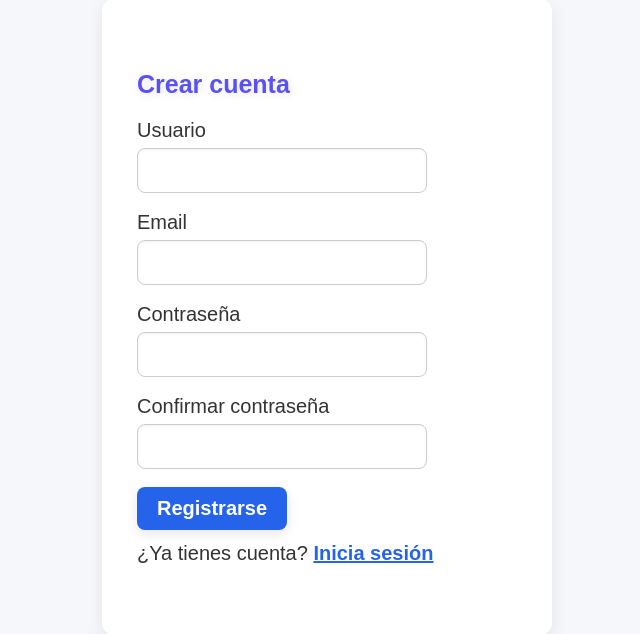
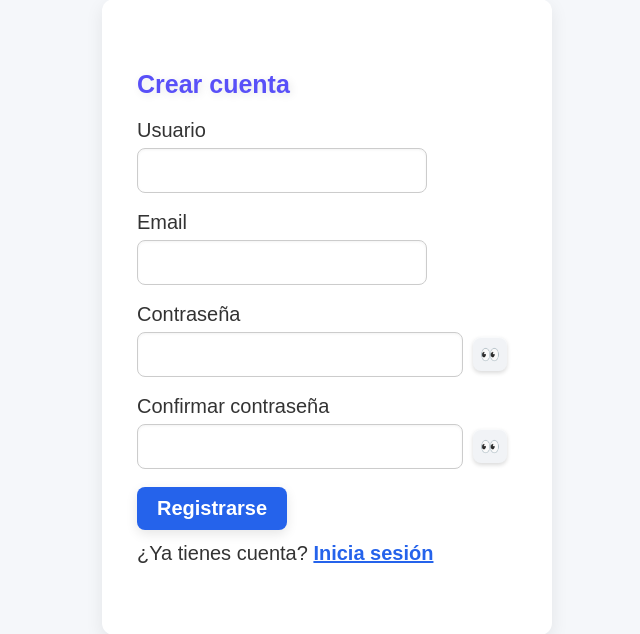
Before and after one commit to Baph07/proyectodelicias, a Django app: page /cuentas/registro/ in a window 1280 px wide. Shown: the part 266-900 px from the top of the page, without its empty margins (313-953 px from the left). Run offline with Django 5.2, Linux system fonts and the light colour scheme.

Commit message:
Con los ojitos ji

```diff
--- a/empresa/static/css/styles.css
+++ b/empresa/static/css/styles.css
@@ -395,3 +395,55 @@ tbody tr:hover .stock {
     font-size: 20px;
     margin-bottom: 16px;
 }
+
+/*Vercontraseña ji */
+.password-wrapper {
+    position: relative;
+    display: flex;
+    align-items: center;
+}
+
+.password-wrapper .input {
+    padding-right: 50px; /* espacio para el botón */
+}
+
+/* BOTÓN OJITO */
+.toggle-password {
+    position: absolute;
+    right: 10px;
+
+    width: 34px;
+    height: 34px;
+
+    display: flex;
+    align-items: center;
+    justify-content: center;
+
+    background: #f1f3f6;
+    border-radius: 8px;
+    box-shadow:
+        0 2px 4px rgba(0,0,0,0.15),
+        inset 0 1px 0 rgba(255,255,255,0.6);
+
+    cursor: pointer;
+    font-size: 16px;
+    user-select: none;
+
+    transition: all 0.2s ease;
+}
+
+/* hover */
+.toggle-password:hover {
+    background: #e5e7eb;
+    transform: translateY(-1px);
+    box-shadow:
+        0 4px 8px rgba(0,0,0,0.2),
+        inset 0 1px 0 rgba(255,255,255,0.7);
+}
+
+/* click */
+.toggle-password:active {
+    transform: translateY(0);
+    box-shadow:
+        inset 0 2px 4px rgba(0,0,0,0.2);
+}
--- a/empresa/templates/base.html
+++ b/empresa/templates/base.html
@@ -32,6 +32,12 @@
 <main>
     {% block content %}{% endblock %}
 </main>
+<script>
+    function togglePassword(id) {
+        const input = document.getElementById(id);
+        input.type = input.type === "password" ? "text" : "password";
+    }
+    </script>
 
 </body>
 </html>
--- a/empresa/templates/cuentas/registro.html
+++ b/empresa/templates/cuentas/registro.html
@@ -24,12 +24,20 @@
         </div>
         <div class="form-group">
             <label>Contraseña</label>
-            <input type="password" name="password1" class="input" required>
+            <div class="password-wrapper">
+                <input type="password" name="password1" id="password1" class="input" required>
+                <span class="toggle-password" onclick="togglePassword('password1')">👀</span>
+            </div>
         </div>
+
         <div class="form-group">
             <label>Confirmar contraseña</label>
-            <input type="password" name="password2" class="input" required>
+            <div class="password-wrapper">
+                <input type="password" name="password2" id="password2" class="input" required>
+                <span class="toggle-password" onclick="togglePassword('password2')">👀</span>
+            </div>
         </div>
+
         <button type="submit" class="btn-primary">Registrarse</button>
     </form>
 
```
Also changed, not shown: empresa/templates/cuentas/login.html (+6 -1 lines), empresa/db.sqlite3.
